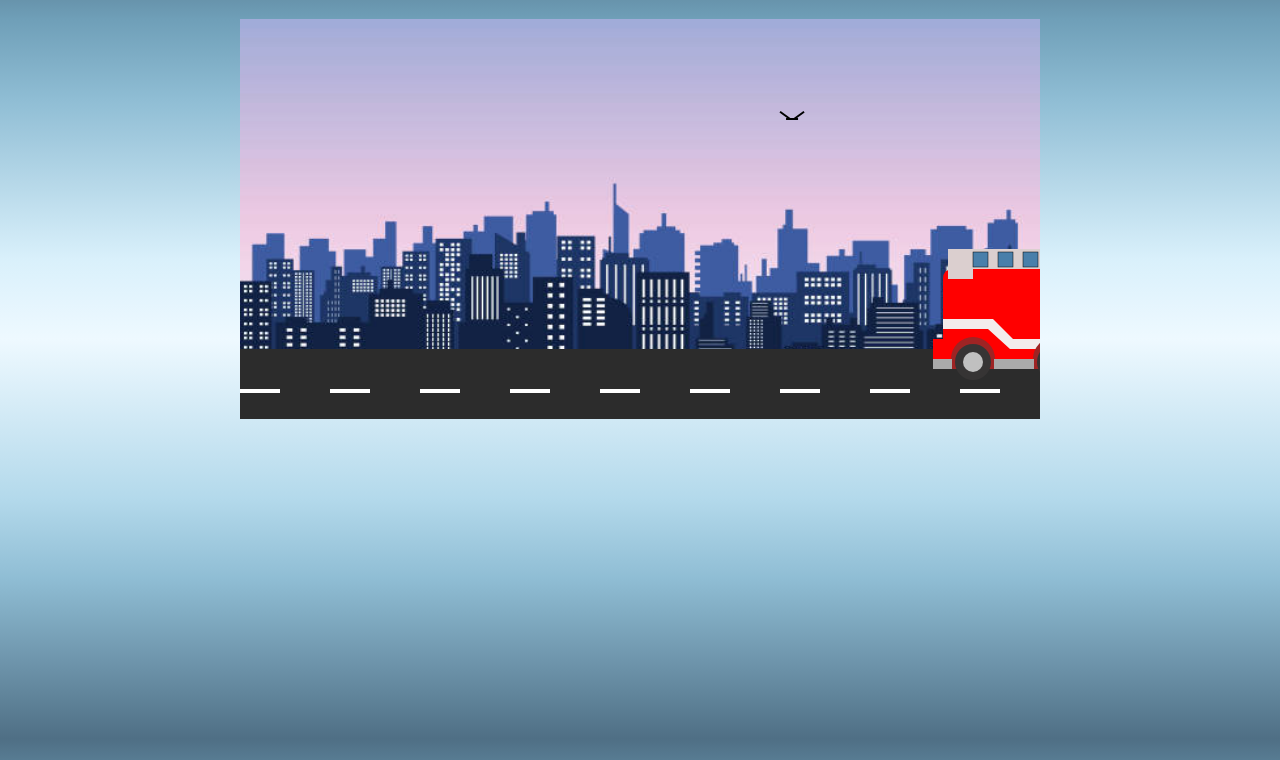
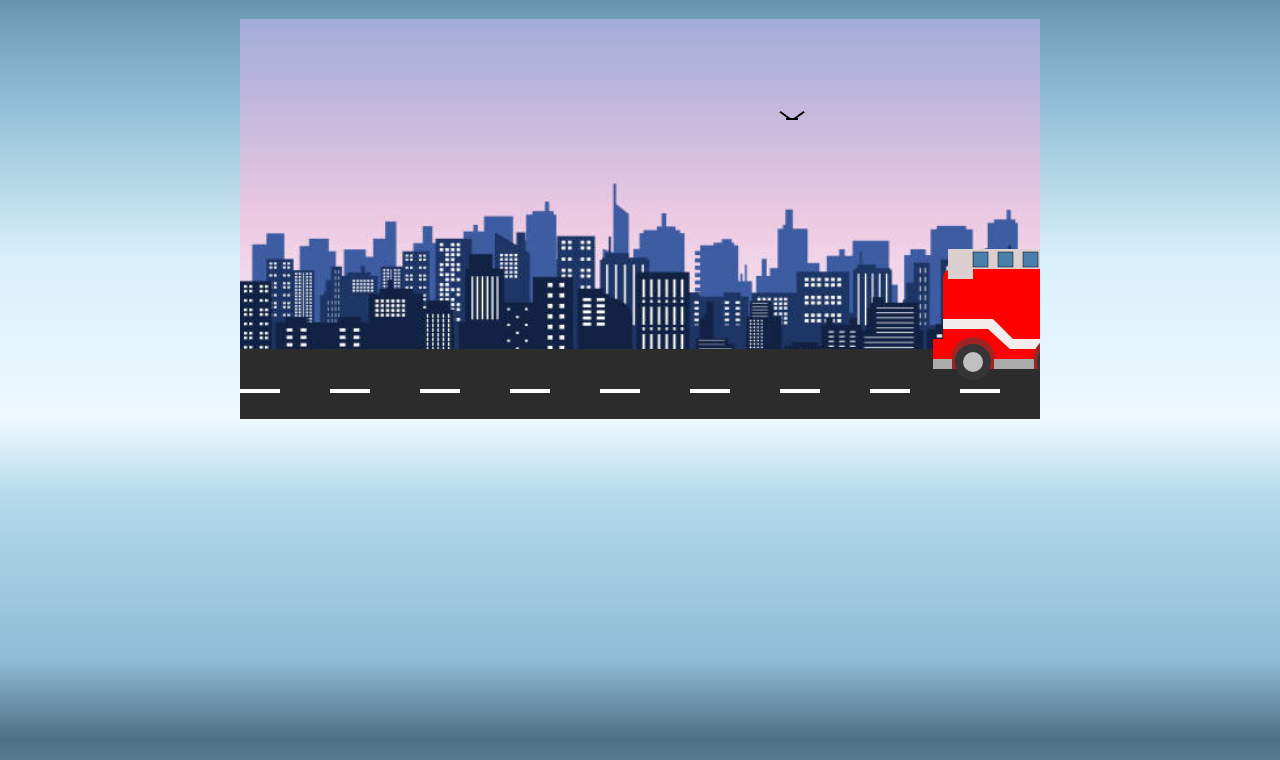
Before and after one commit to dianasgit/CG_work1_truck_animation, a plain HTML site: page index.html in a window 1280 px wide. Shown: the part 61-821 px from the top of the page. Drawn offline with Linux system fonts and the light colour scheme.

Commit message:
ok entregue

```diff
--- a/index.html
+++ b/index.html
@@ -1,5 +1,4 @@
 <!DOCTYPE html>
-<html lang="pt">
 <head>
 	<meta charset="utf-8">
 	<title>62229 - C2D</title>
@@ -19,9 +18,9 @@
 			#6f9fb8 10%,
 			#8fbdd4 20%,
 			#d9f0fb 40%,
-			#eef9ff 50%,
+			#eef9ff 60%,
 			#b3d9eb 70%,
-			#8fbdd4 80%,
+			#8fbdd4 90%,
 			#4f6f85 100%
 		);
 	}
--- a/js/camiao.js
+++ b/js/camiao.js
@@ -11,7 +11,7 @@ class Lataria extends TruckPart {
     draw(ctx) {
         const x = this.x, y = this.y;
         const w = 150, h = 100, r = 10;
-
+        //corpo
         ctx.fillStyle = "red";
         ctx.beginPath();
         ctx.moveTo(x + r, y);
@@ -35,7 +35,6 @@ class Lataria extends TruckPart {
         ctx.fillRect(x - 10, y + h - 10, 170, 10); //parte de baixo
         ctx.fillRect(x + w - 12, y + h - 30, 23, 30);
         ctx.fillRect(x + w + 5, y + h - 50, 5, 30);
-
     }
 }
 
@@ -54,20 +53,20 @@ class Vidros extends TruckPart {
     }
 }
 
-class Roda extends TruckPart {
-    constructor(truck, ox) {
-        super(truck);
-        this.ox = ox;
-    }
+class PinturaZ extends TruckPart {
     draw(ctx) {
-        const x = this.x + this.ox, y = this.y + 93;
-        ctx.fillStyle = "#363434";
+        const x = this.x, y = this.y;
+        ctx.fillStyle = "#f3ecec";
         ctx.beginPath();
-        ctx.arc(x, y, 18, 0, Math.PI * 2);
-        ctx.fill();
-        ctx.fillStyle = "silver";
-        ctx.beginPath();
-        ctx.arc(x, y, 10, 0, Math.PI * 2);
+        ctx.moveTo(x, y + 50);
+        ctx.lineTo(x + 50, y + 50);
+        ctx.lineTo(x + 70, y + 70);
+        ctx.lineTo(x + 100, y + 70);
+        ctx.lineTo(x + 100, y + 80);
+        ctx.lineTo(x + 67, y + 80);
+        ctx.lineTo(x + 45, y + 60);
+        ctx.lineTo(x, y + 60);
+        ctx.closePath();
         ctx.fill();
     }
 }
@@ -84,6 +83,24 @@ class Paralama extends TruckPart {
         ctx.arc(x, y, 22, Math.PI, 0);
         ctx.fill();
         ctx.fillRect(x - 21, y - 5, 42, 15);
+    }
+}
+
+class Roda extends TruckPart {
+    constructor(truck, ox) {
+        super(truck);
+        this.ox = ox;
+    }
+    draw(ctx) {
+        const x = this.x + this.ox, y = this.y + 93;
+        ctx.fillStyle = "#363434"; //peneu
+        ctx.beginPath();
+        ctx.arc(x, y, 18, 0, Math.PI * 2);
+        ctx.fill();
+        ctx.fillStyle = "silver"; //calotas
+        ctx.beginPath();
+        ctx.arc(x, y, 10, 0, Math.PI * 2);
+        ctx.fill();
     }
 }
 
@@ -119,24 +136,6 @@ class Sirene extends TruckPart {
     }
 }
 
-class PinturaZ extends TruckPart {
-    draw(ctx) {
-        const x = this.x, y = this.y;
-        ctx.fillStyle = "#f3ecec";
-        ctx.beginPath();
-        ctx.moveTo(x, y + 50);
-        ctx.lineTo(x + 50, y + 50);
-        ctx.lineTo(x + 70, y + 70);
-        ctx.lineTo(x + 100, y + 70);
-        ctx.lineTo(x + 100, y + 80);
-        ctx.lineTo(x + 67, y + 80);
-        ctx.lineTo(x + 45, y + 60);
-        ctx.lineTo(x, y + 60);
-        ctx.closePath();
-        ctx.fill();
-    }
-}
-
 class Truck {
     constructor(x, y, canvasWidth) {
         this.x = x;
--- a/js/cenario.js
+++ b/js/cenario.js
@@ -17,8 +17,6 @@ class Cenario {
   draw() {
 	const ctx = this.ctx;
 	const { width, height } = this.canvas;
-
-	ctx.clearRect(0, 0, width, height);
 
 	// Fundo
 	if (this.fundoCarregado) {
```
Also changed, not shown: 2 other files.
